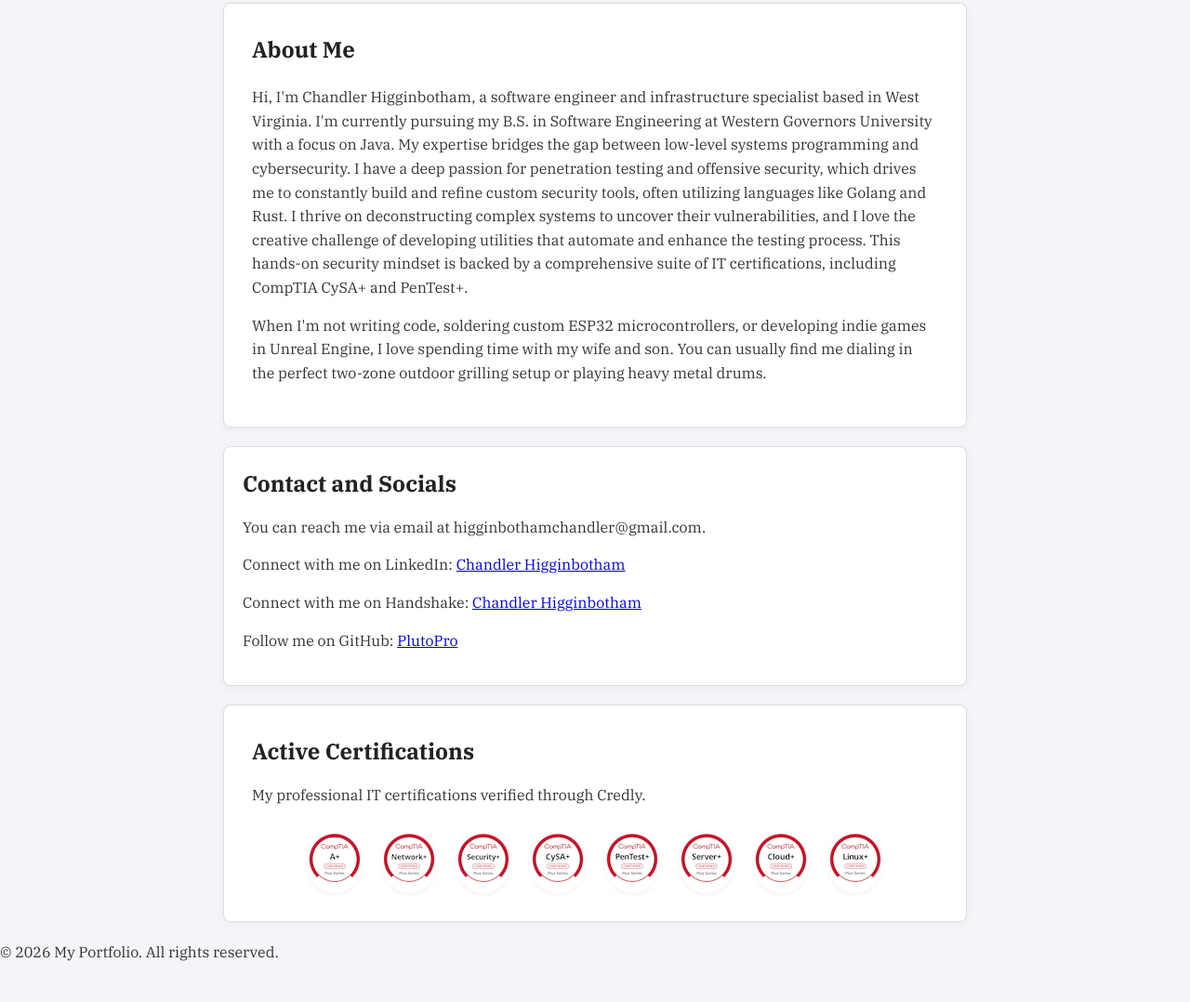
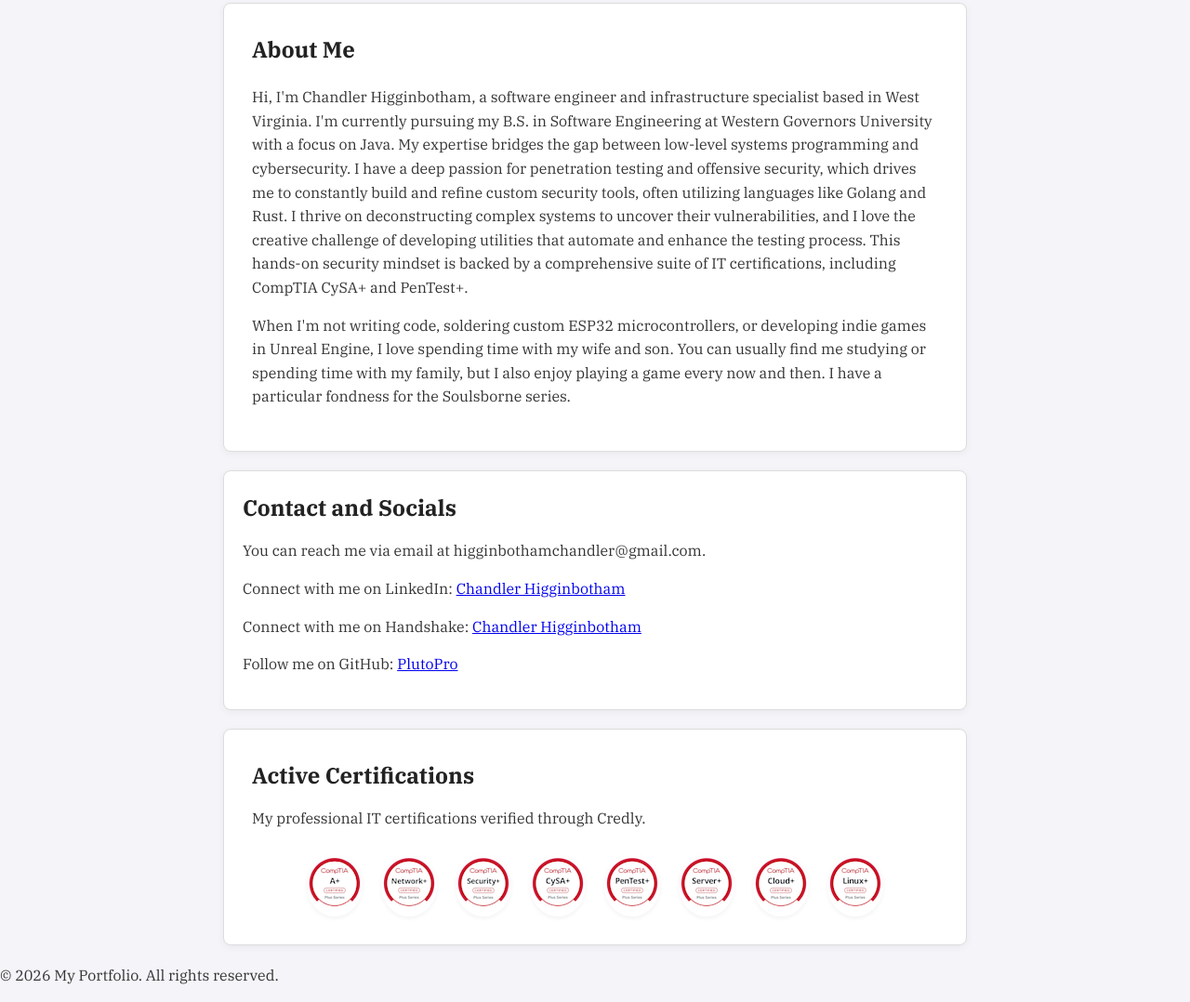
Before and after one commit to PlutoPro/Portfolio, a website: page index.html in a window 1280 px wide. Shown: the part 1250-2328 px from the top of the page at 93% size. Before the commit the page ends 2302 px from the top, so only its background shows below. Drawn offline with Linux system fonts and the light colour scheme; a script that the page names is missing; files whose address does not match are found by name.

Commit message:
adjusted about me section to reflect my interest and hobbies better.

```diff
--- a/index.html
+++ b/index.html
@@ -76,7 +76,7 @@
         </p>
 
         <p>
-            When I'm not writing code, soldering custom ESP32 microcontrollers, or developing indie games in Unreal Engine, I love spending time with my wife and son. You can usually find me dialing in the perfect two-zone outdoor grilling setup or playing heavy metal drums.
+            When I'm not writing code, soldering custom ESP32 microcontrollers, or developing indie games in Unreal Engine, I love spending time with my wife and son. You can usually find me studying or spending time with my family, but I also enjoy playing a game every now and then. I have a particular fondness for the Soulsborne series.
         </p>
     </section>
 
```
